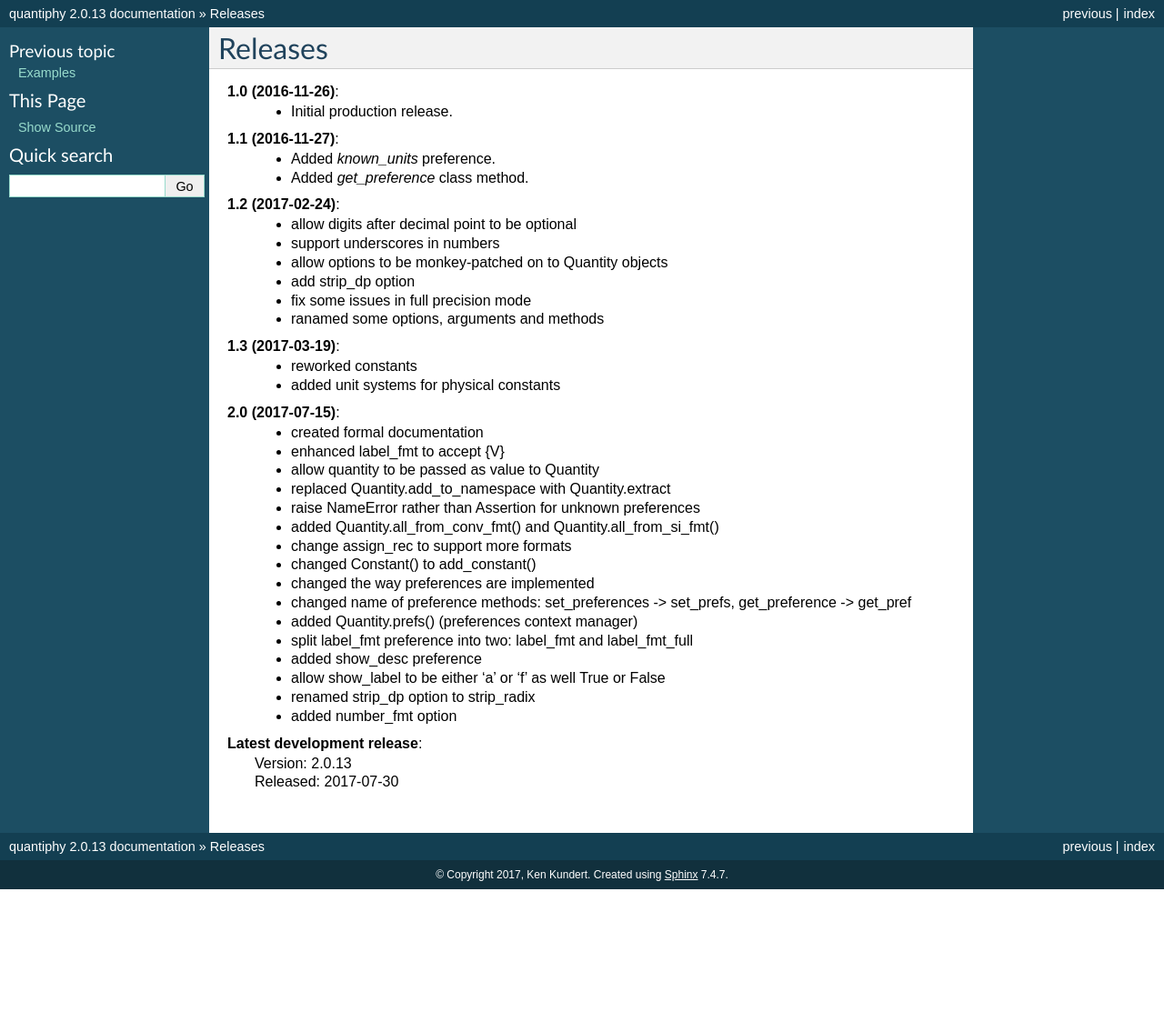
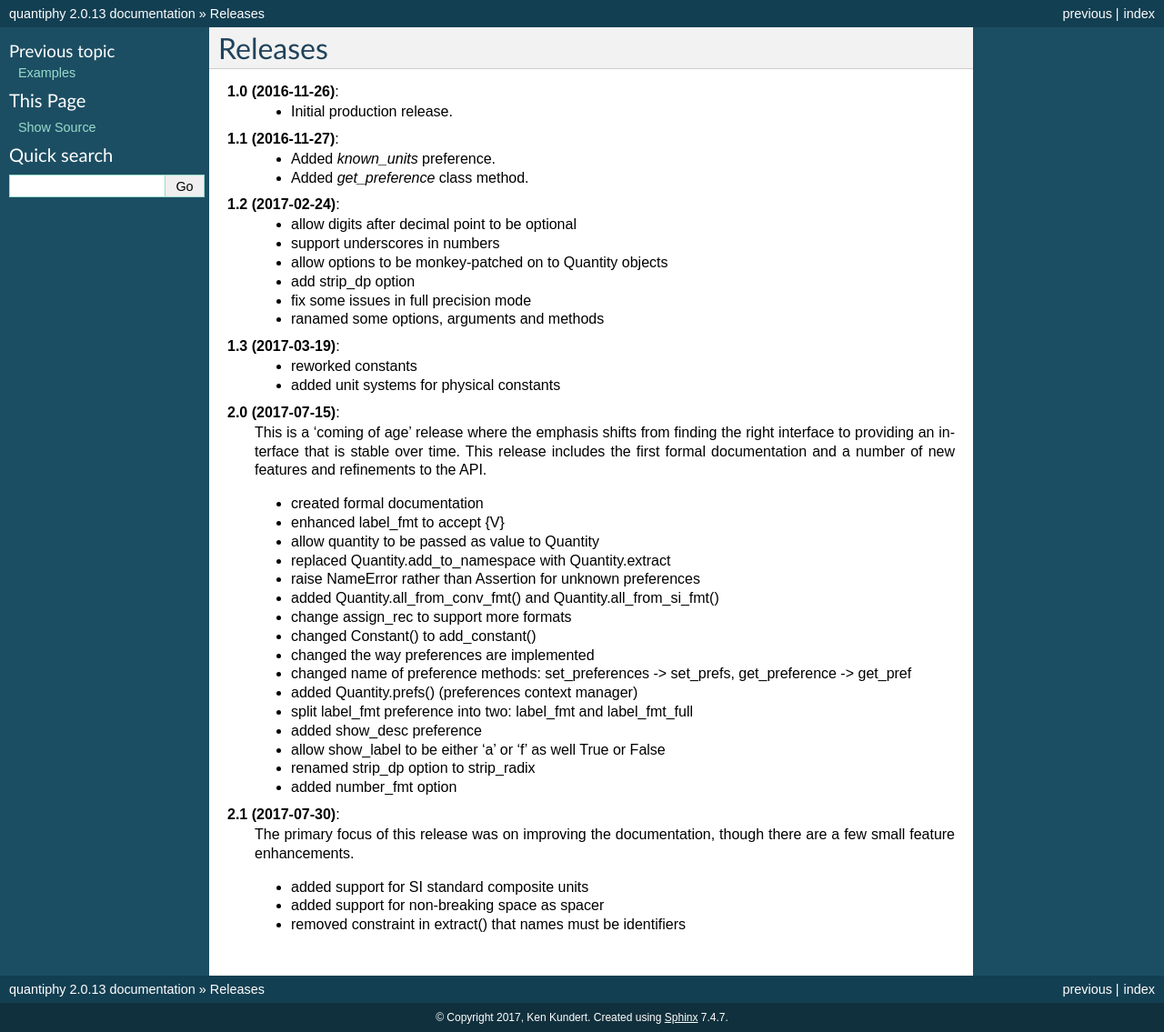
Before and after one commit to KenKundert/quantiphy, a Sphinx documentation site: the page built from doc/releases.rst, in a window 1280 px wide. Shown: the whole page at 91% size. Built offline with Sphinx 7.4.7, drawn with Linux system fonts in a browser that asks for light colours; before the commit the page ends 978 px from its top, so only the background shows below that.

Commit message:
Update the releases page in preparation for the 2.1 release.

```diff
--- a/doc/examples.rst
+++ b/doc/examples.rst
@@ -356,7 +356,7 @@ quantities and quantities to strings compared into the built-in float class.
     ]
 
     # run testcases and print results
-    print('For {} iterations ...'.format(Quantity(trials)))
+    print(f'For {Quantity(trials)} values ...')
     for case in testcases:
         elapsed = timeit(case, number=1, globals=globals())
         result = Quantity(elapsed/trials, units='s/op', name=case)
--- a/doc/releases.rst
+++ b/doc/releases.rst
@@ -21,6 +21,11 @@ Releases
     - added unit systems for physical constants
 
 **2.0 (2017-07-15)**:
+    This is a 'coming of age' release where the emphasis shifts from finding the
+    right interface to providing an interface that is stable over time. This
+    release includes the first formal documentation and a number of new features
+    and refinements to the API.
+
     - created formal documentation
     - enhanced label_fmt to accept {V}
     - allow quantity to be passed as value to Quantity
@@ -40,6 +45,10 @@ Releases
     - added number_fmt option
 
 
-**Latest development release**:
-    | Version: 2.0.13
-    | Released: 2017-07-30
+**2.1 (2017-07-30)**:
+    The primary focus of this release was on improving the documentation, though
+    there are a few small feature enhancements.
+
+    - added support for SI standard composite units
+    - added support for non-breaking space as spacer
+    - removed constraint in extract() that names must be identifiers
--- a/quantiphy.py
+++ b/quantiphy.py
@@ -626,7 +626,7 @@ class Quantity(float):
             Whether the description should be shown if it is available when
             showing the label.  By default *show_desc* is False.
 
-            .. deprecated:: 2.0
+            .. deprecated:: 2.1
                Use ``show_label='f'`` instead.
 
         :arg show_label:
```
